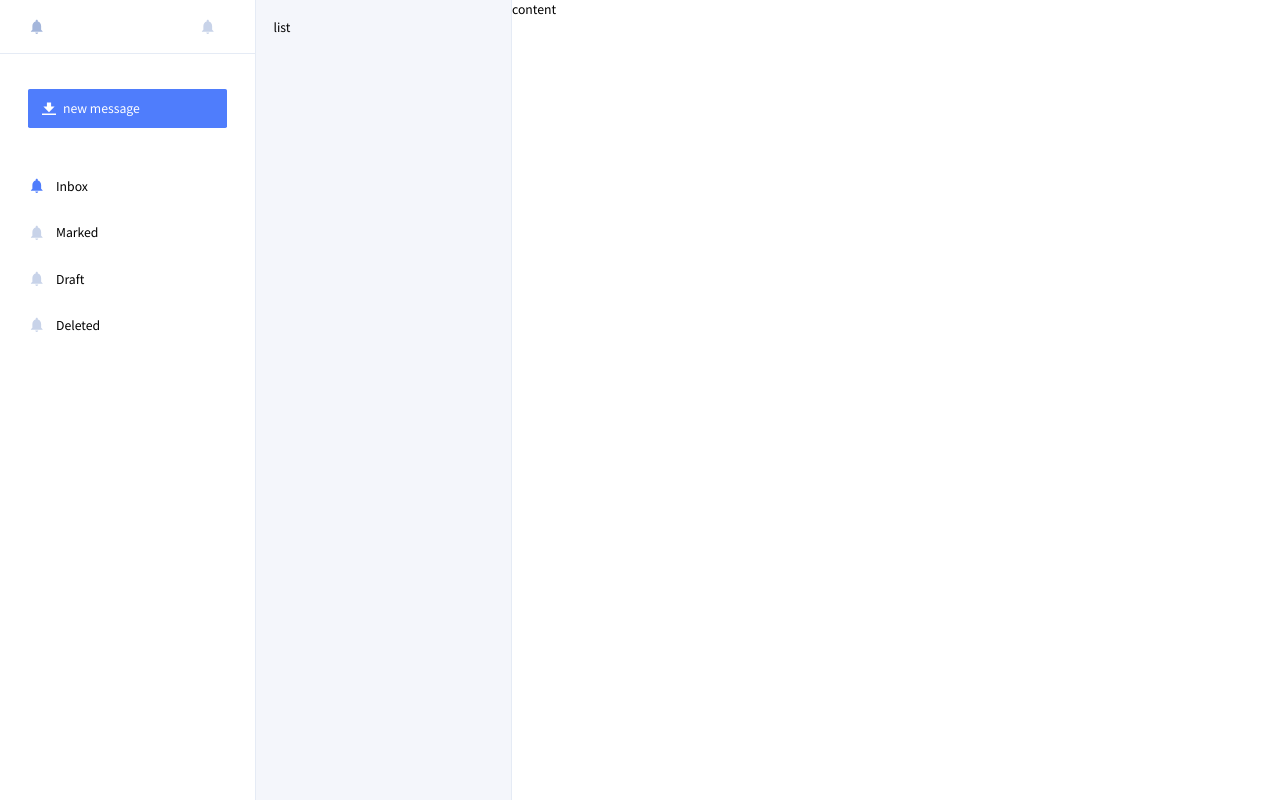
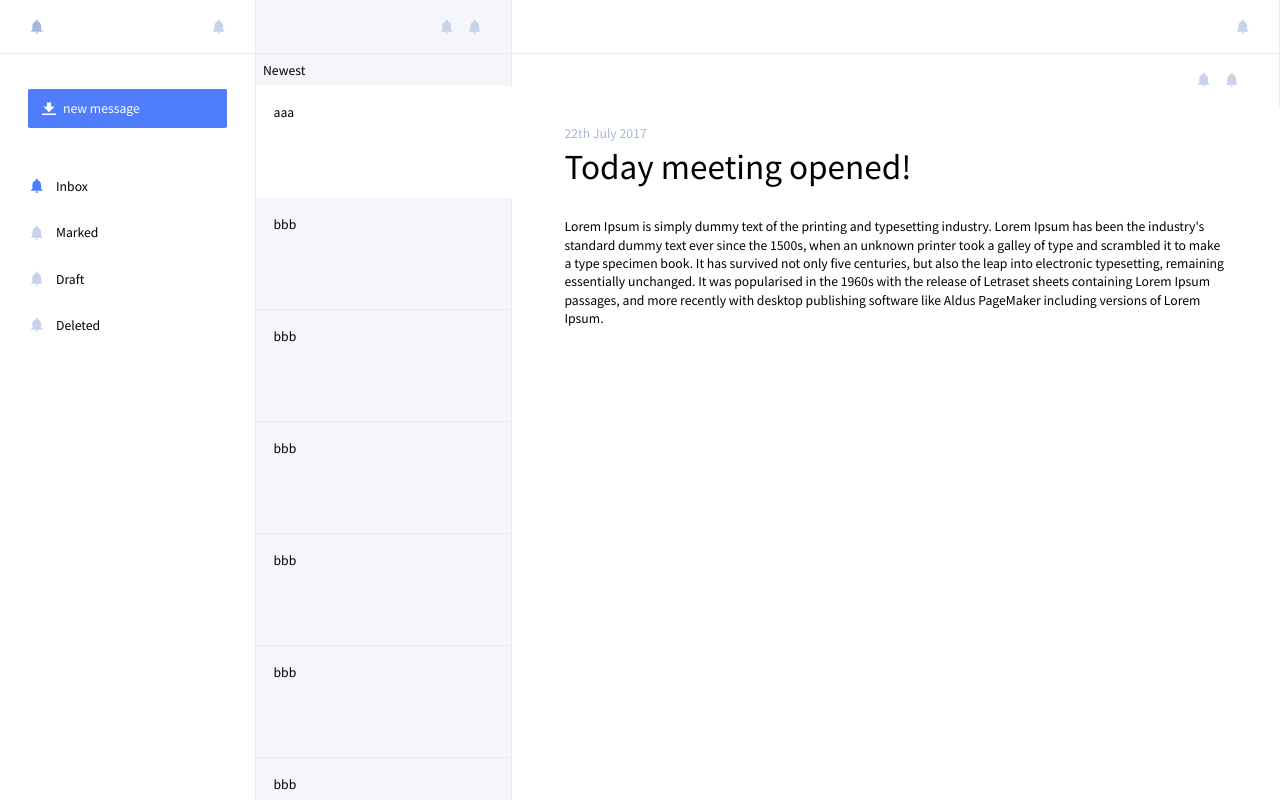
Before and after one commit to rhiokim/inbox-tailwind-nuxt, a Nuxt app: page / in a window 1280 px wide. Built offline with nearby package versions, Linux system fonts and the light colour scheme.

Commit message:
feat: markup list and contents

```diff
--- a/layouts/default.vue
+++ b/layouts/default.vue
@@ -10,7 +10,7 @@
             width="24"
             height="24"
             viewBox="0 0 24 24"
-            class="flex-none w-5 h-5 mr-3 text-gray-500 hover:text-blue-500"
+            class="flex-none w-5 h-5 text-gray-500 hover:text-blue-500"
           >
             <path
               d="M12 22c1.1 0 2-.9 2-2h-4c0 1.1.89 2 2 2zm6-6v-5c0-3.07-1.64-5.64-4.5-6.32V4c0-.83-.67-1.5-1.5-1.5s-1.5.67-1.5 1.5v.68C7.63 5.36 6 7.92 6 11v5l-2 2v1h16v-1l-2-2z"
@@ -23,7 +23,7 @@
             width="24"
             height="24"
             viewBox="0 0 24 24"
-            class="flex-none w-5 h-5 mr-3 text-gray-300 hover:text-gray-500"
+            class="flex-none w-5 h-5 text-gray-300 hover:text-gray-500"
           >
             <path
               d="M12 22c1.1 0 2-.9 2-2h-4c0 1.1.89 2 2 2zm6-6v-5c0-3.07-1.64-5.64-4.5-6.32V4c0-.83-.67-1.5-1.5-1.5s-1.5.67-1.5 1.5v.68C7.63 5.36 6 7.92 6 11v5l-2 2v1h16v-1l-2-2z"
@@ -114,11 +114,117 @@
         </ul>
       </div>
     </div>
-    <div id="list" class="w-1/5 border-r border-gray-200 bg-gray-100 p-5">
-      list
+    <div id="list" class="w-1/5 bg-gray-100 overflow-y-hidden">
+      <div
+        class="flex items-center justify-between border-b border-r border-gray-200 px-8 py-5"
+      >
+        <div class="flex items-center"></div>
+        <div class="flex items-center">
+          <svg
+            fill="currentColor"
+            width="24"
+            height="24"
+            viewBox="0 0 24 24"
+            class="flex-none w-5 h-5 mr-3 text-gray-300 hover:text-gray-500"
+          >
+            <path
+              d="M12 22c1.1 0 2-.9 2-2h-4c0 1.1.89 2 2 2zm6-6v-5c0-3.07-1.64-5.64-4.5-6.32V4c0-.83-.67-1.5-1.5-1.5s-1.5.67-1.5 1.5v.68C7.63 5.36 6 7.92 6 11v5l-2 2v1h16v-1l-2-2z"
+            ></path>
+          </svg>
+          <svg
+            fill="currentColor"
+            width="24"
+            height="24"
+            viewBox="0 0 24 24"
+            class="flex-none w-5 h-5 text-gray-300 hover:text-gray-500"
+          >
+            <path
+              d="M12 22c1.1 0 2-.9 2-2h-4c0 1.1.89 2 2 2zm6-6v-5c0-3.07-1.64-5.64-4.5-6.32V4c0-.83-.67-1.5-1.5-1.5s-1.5.67-1.5 1.5v.68C7.63 5.36 6 7.92 6 11v5l-2 2v1h16v-1l-2-2z"
+            ></path>
+          </svg>
+        </div>
+      </div>
+      <div class="flex justify-between p-2 border-r border-gray-200">
+        <div class="flex">Newest</div>
+      </div>
+      <div class="overflow-y-auto">
+        <ul>
+          <li class="flex h-32 p-5 border-b border-r border-gray-200 active">
+            <div>aaa</div>
+          </li>
+          <li class="flex h-32 p-5 border-b border-r border-gray-200">
+            <div>bbb</div>
+          </li>
+          <li class="flex h-32 p-5 border-b border-r border-gray-200">
+            <div>bbb</div>
+          </li>
+          <li class="flex h-32 p-5 border-b border-r border-gray-200">
+            <div>bbb</div>
+          </li>
+          <li class="flex h-32 p-5 border-b border-r border-gray-200">
+            <div>bbb</div>
+          </li>
+          <li class="flex h-32 p-5 border-b border-r border-gray-200">
+            <div>bbb</div>
+          </li>
+          <li class="flex h-32 p-5 border-b border-r border-gray-200">
+            <div>bbb</div>
+          </li>
+          <li class="flex h-32 p-5 border-b border-r border-gray-200">
+            <div>bbb</div>
+          </li>
+        </ul>
+      </div>
     </div>
     <div id="content" class="w-3/5">
-      <nuxt />
+      <div
+        class="flex items-center justify-between border-b border-r border-gray-200 px-8 py-5"
+      >
+        <div class="flex items-center"></div>
+        <div class="flex items-center">
+          <svg
+            fill="currentColor"
+            width="24"
+            height="24"
+            viewBox="0 0 24 24"
+            class="flex-none w-5 h-5 text-gray-300 hover:text-gray-500"
+          >
+            <path
+              d="M12 22c1.1 0 2-.9 2-2h-4c0 1.1.89 2 2 2zm6-6v-5c0-3.07-1.64-5.64-4.5-6.32V4c0-.83-.67-1.5-1.5-1.5s-1.5.67-1.5 1.5v.68C7.63 5.36 6 7.92 6 11v5l-2 2v1h16v-1l-2-2z"
+            ></path>
+          </svg>
+        </div>
+      </div>
+      <div class="flex justify-between px-8 py-5 border-r border-gray-200">
+        <div class="flex"></div>
+        <div class="flex">
+          <svg
+            fill="currentColor"
+            width="24"
+            height="24"
+            viewBox="0 0 24 24"
+            class="flex-none w-5 h-5 mr-3 text-gray-300 hover:text-gray-500"
+          >
+            <path
+              d="M12 22c1.1 0 2-.9 2-2h-4c0 1.1.89 2 2 2zm6-6v-5c0-3.07-1.64-5.64-4.5-6.32V4c0-.83-.67-1.5-1.5-1.5s-1.5.67-1.5 1.5v.68C7.63 5.36 6 7.92 6 11v5l-2 2v1h16v-1l-2-2z"
+            ></path>
+          </svg>
+          <svg
+            fill="currentColor"
+            width="24"
+            height="24"
+            viewBox="0 0 24 24"
+            class="flex-none w-5 h-5 mr-3 text-gray-300 hover:text-gray-500"
+          >
+            <path
+              d="M12 22c1.1 0 2-.9 2-2h-4c0 1.1.89 2 2 2zm6-6v-5c0-3.07-1.64-5.64-4.5-6.32V4c0-.83-.67-1.5-1.5-1.5s-1.5.67-1.5 1.5v.68C7.63 5.36 6 7.92 6 11v5l-2 2v1h16v-1l-2-2z"
+            ></path>
+          </svg>
+        </div>
+      </div>
+      <div class="overflow-y-auto p-5">
+        <nuxt />
+      </div>
     </div>
   </div>
 </template>
@@ -135,4 +241,7 @@ html, body
 #menu
   // box-shadow: 5px 0px 3px -4px gray
   height: 100%
+
+.active
+  @apply bg-white border-white
 </style>
--- a/pages/index.vue
+++ b/pages/index.vue
@@ -1,5 +1,21 @@
 <template>
-  <div>content</div>
+  <div class="px-10">
+    <div class="text-sm text-gray-500">22th July 2017</div>
+    <h1>Today meeting opened!</h1>
+    <div class="mt-8">
+      <p>
+        Lorem Ipsum is simply dummy text of the printing and typesetting
+        industry. Lorem Ipsum has been the industry's standard dummy text ever
+        since the 1500s, when an unknown printer took a galley of type and
+        scrambled it to make a type specimen book. It has survived not only five
+        centuries, but also the leap into electronic typesetting, remaining
+        essentially unchanged. It was popularised in the 1960s with the release
+        of Letraset sheets containing Lorem Ipsum passages, and more recently
+        with desktop publishing software like Aldus PageMaker including versions
+        of Lorem Ipsum.
+      </p>
+    </div>
+  </div>
 </template>
 
 <script>
@@ -8,4 +24,7 @@
 export default {}
 </script>
 
-<style></style>
+<style lang="sass" scoped>
+h1
+  @apply text-4xl
+</style>
```
